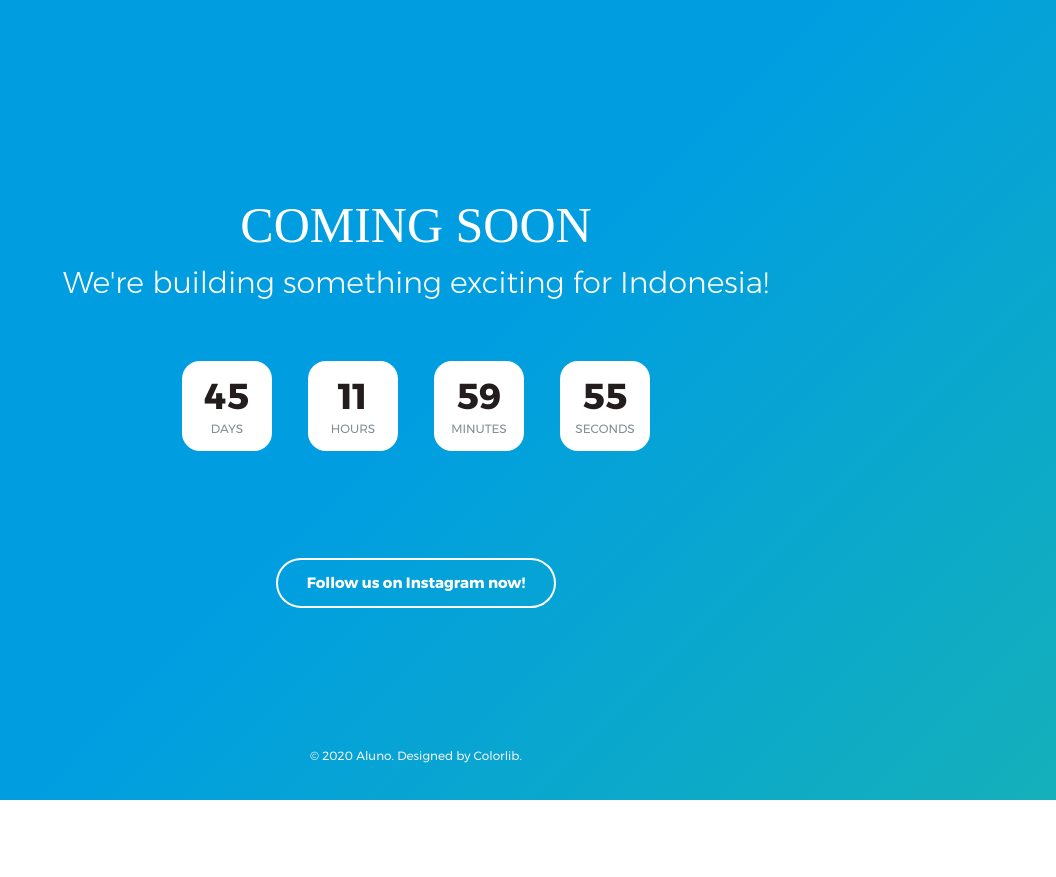
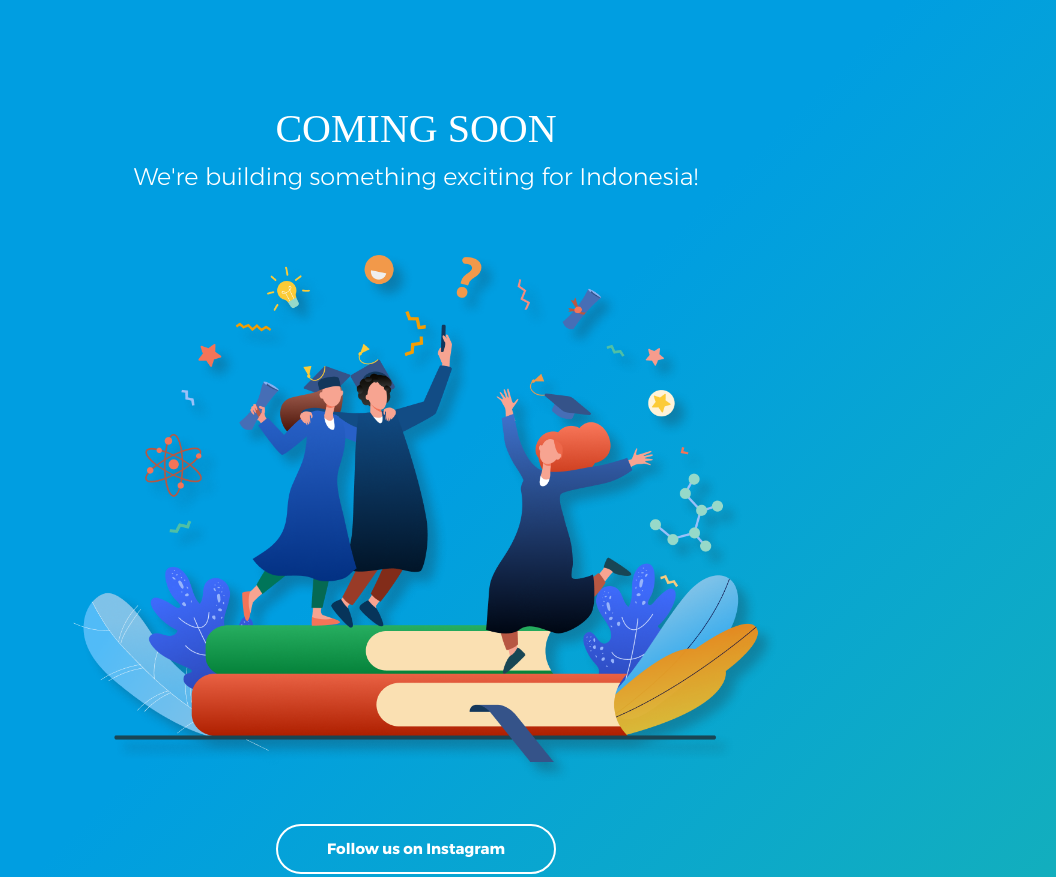
Before and after one commit to aluno-id/aluno-id.github.io, a plain HTML site: page index.html in a window 1280 px wide. Shown: the top 877 px of the page, without its empty margins (224-1280 px from the left). Before the commit the page ends 800 px from the top, so only its background shows below. Drawn offline with Linux system fonts and the light colour scheme; a web font is replaced by a local one.

Commit message:
Remove countdown timer

```diff
--- a/css/main.css
+++ b/css/main.css
@@ -276,7 +276,7 @@
 [ L-Text >= 26 ]*/
 .l1-txt1 {
   font-family: Montserrat-Black;
-  font-size: 50px;
+  font-size: 40px;
   color: #fff;
   line-height: 1.2;
   text-transform: uppercase;
@@ -284,18 +284,17 @@
 
 .l1-txt2 {
   font-family: Montserrat-Light;
-  font-size: 30px;
+  font-size: 24px;
   color: #fff;
   line-height: 1.2;
 }
 
 .l1-txt3 {
   font-family: Montserrat-Bold;
-  font-size: 36px;
+  font-size: 24px;
   color: #241D1D;
   line-height: 1;
 }
-
 
 /*==================================================================
    SHAPE SHAPE SHAPE SHAPE SHAPE SHAPE SHAPE SHAPE SHAPE SHAPE SHAPE
@@ -338,12 +337,13 @@
   max-width: 285px;
 }
 
-
 /*//////////////////////////////////////////////////////////////////
 [ Height ]*/
-
-
-
+#responsive-image {
+  width: 60%;
+  height: auto;
+  margin-bottom: 40px;
+}
 
 /*//////////////////////////////////////////////////////////////////
 [ Background ]*/
@@ -358,7 +358,6 @@
   background: linear-gradient(-45deg, #14B0BA, #009EE1, #009EE1);
 }
 
-
 /*//////////////////////////////////////////////////////////////////
 [ Border ]*/
 .bor1 {
@@ -368,7 +367,6 @@
 .bor2 {
   border-radius: 5px;
 }
-
 
 /*==================================================================
    WHERE WHERE WHERE WHERE WHERE WHERE WHERE WHERE WHERE WHERE WHERE
@@ -383,7 +381,6 @@
   right: 5px;
 }
 
-
 /*==================================================================
  HOW HOW HOW HOW HOW HOW HOW HOW HOW HOW HOW HOW HOW HOW HOW HOW HOW
 ==================================================================*/
@@ -391,7 +388,6 @@
 .placeholder0:-moz-placeholder { color: #241D1D;}
 .placeholder0::-moz-placeholder { color: #241D1D;}
 .placeholder0:-ms-input-placeholder { color: #241D1D;}
-
 
 /*---------------------------------------------*/
 .how-countdown {
@@ -458,16 +454,12 @@
   color: #fff;
 }
 
-/*//////////////////////////////////////////////////////////////////
-[ Pseudo ]*/
-
 /*------------------------------------------------------------------
 [ Focus ]*/
 .focus-in0:focus::-webkit-input-placeholder { color:transparent; }
 .focus-in0:focus:-moz-placeholder { color:transparent; }
 .focus-in0:focus::-moz-placeholder { color:transparent; }
 .focus-in0:focus:-ms-input-placeholder { color:transparent; }
-
 
 /*------------------------------------------------------------------
 [ Hover ]*/
@@ -476,16 +468,9 @@
 
 /*---------------------------------------------*/
 
-
-
-
-
-
-
 /*==================================================================
   RESPONSIVE RESPONSIVE RESPONSIVE RESPONSIVE RESPONSIVE RESPONSIVE
 ==================================================================*/
-
 
 /*//////////////////////////////////////////////////////////////////
 [ XL ]*/
@@ -505,13 +490,10 @@
   .p-r-0-xl {padding-right: 0;}
   .p-l-15-xl {padding-left: 15px;}
   .p-r-15-xl {padding-right: 15px;}
-
   .w-full-xl {width: 100%;}
 
   /*---------------------------------------------*/
-
 }
-
 
 /*//////////////////////////////////////////////////////////////////
 [ LG ]*/
@@ -531,14 +513,10 @@
   .p-r-0-lg{padding-right: 0;}
   .p-l-15-lg {padding-left: 15px;}
   .p-r-15-lg {padding-right: 15px;}
-
   .w-full-lg {width: 100%;}
 
   /*---------------------------------------------*/
-
-
 }
-
 
 /*//////////////////////////////////////////////////////////////////
 [ MD ]*/
@@ -558,12 +536,10 @@
   .p-r-0-md{padding-right: 0;}
   .p-l-15-md {padding-left: 15px;}
   .p-r-15-md {padding-right: 15px;}
+  .w-full-md {width: 100%;}
 
-  .w-full-md {width: 100%;}
   /*---------------------------------------------*/
-
 }
-
 
 /*//////////////////////////////////////////////////////////////////
 [ SM ]*/
@@ -583,16 +559,13 @@
   .p-r-0-sm{padding-right: 0;}
   .p-l-15-sm {padding-left: 15px;}
   .p-r-15-sm {padding-right: 15px;}
-
   .w-full-sm {width: 100%;}
 
   /*---------------------------------------------*/
   .respon1 {
     padding-top: 35px;
   }
-
 }
-
 
 /*//////////////////////////////////////////////////////////////////
 [ SSM ]*/
@@ -612,8 +585,7 @@
   .p-r-0-ssm{padding-right: 0;}
   .p-l-15-ssm {padding-left: 15px;}
   .p-r-15-ssm {padding-right: 15px;}
+  .w-full-ssm {width: 100%;}
 
-  .w-full-ssm {width: 100%;}
   /*---------------------------------------------*/
-
 }
--- a/index.html
+++ b/index.html
@@ -34,7 +34,7 @@
 				We're building something exciting for Indonesia!
 			</p>
 
-			<div class="flex-w flex-c cd100 p-b-82">
+			<!-- <div class="flex-w flex-c cd100 p-b-82">
 				<div class="flex-col-c-m size2 how-countdown">
 					<span class="l1-txt3 p-b-9 days">35</span>
 					<span class="s1-txt1">Days</span>
@@ -54,10 +54,12 @@
 					<span class="l1-txt3 p-b-9 seconds">39</span>
 					<span class="s1-txt1">Seconds</span>
 				</div>
-			</div>
+			</div> -->
+
+			<img src="images/icons/banner.png" alt="Aluno image banner" id="responsive-image">
 
 			<button class="flex-c-m s1-txt2 size3 how-btn" onclick="window.location.href='https://www.instagram.com/aluno.id';">
-				Follow us on Instagram now!
+				Follow us on Instagram
 			</button>
 		</div>
 
```
Also changed, not shown: images/icons/banner.png (added).
